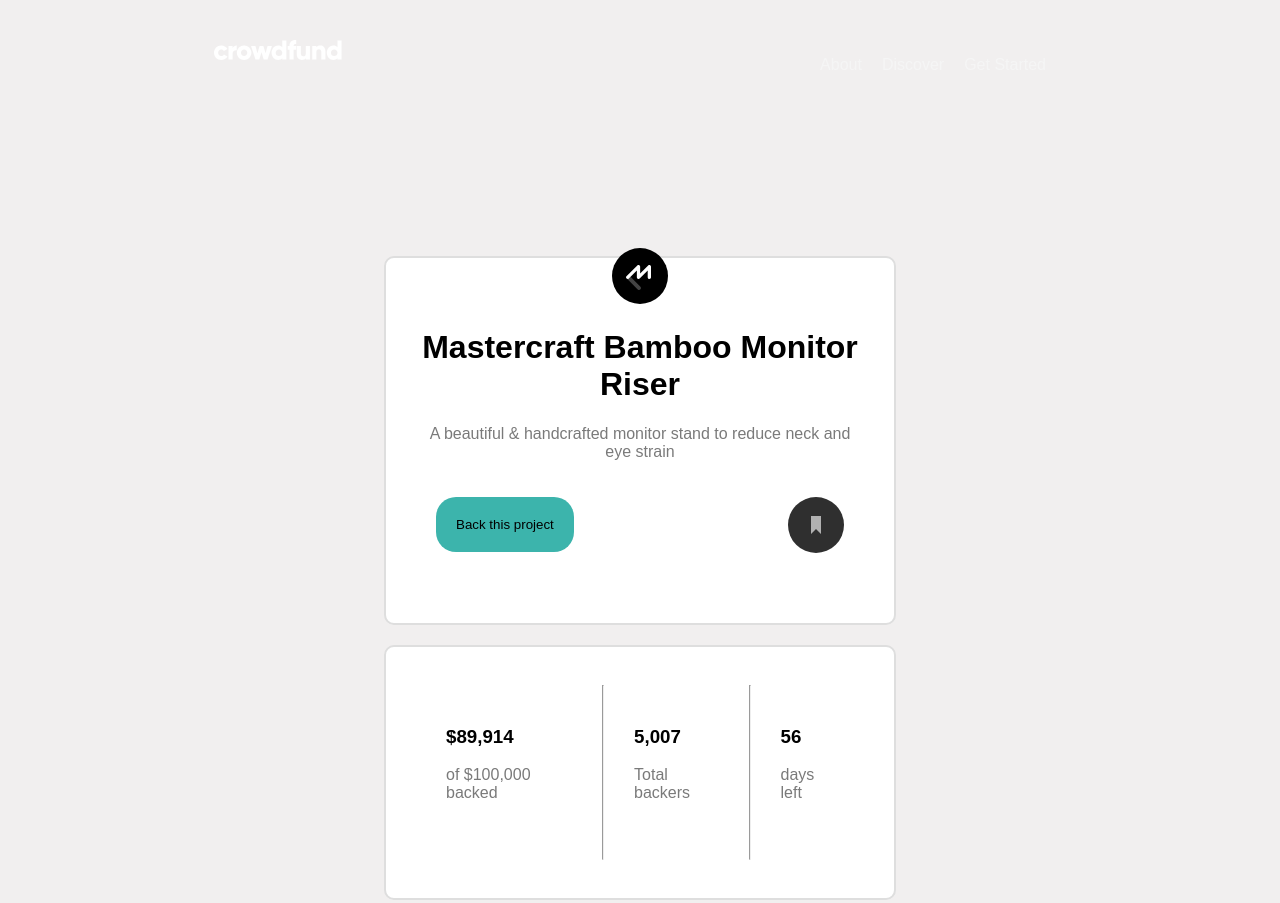
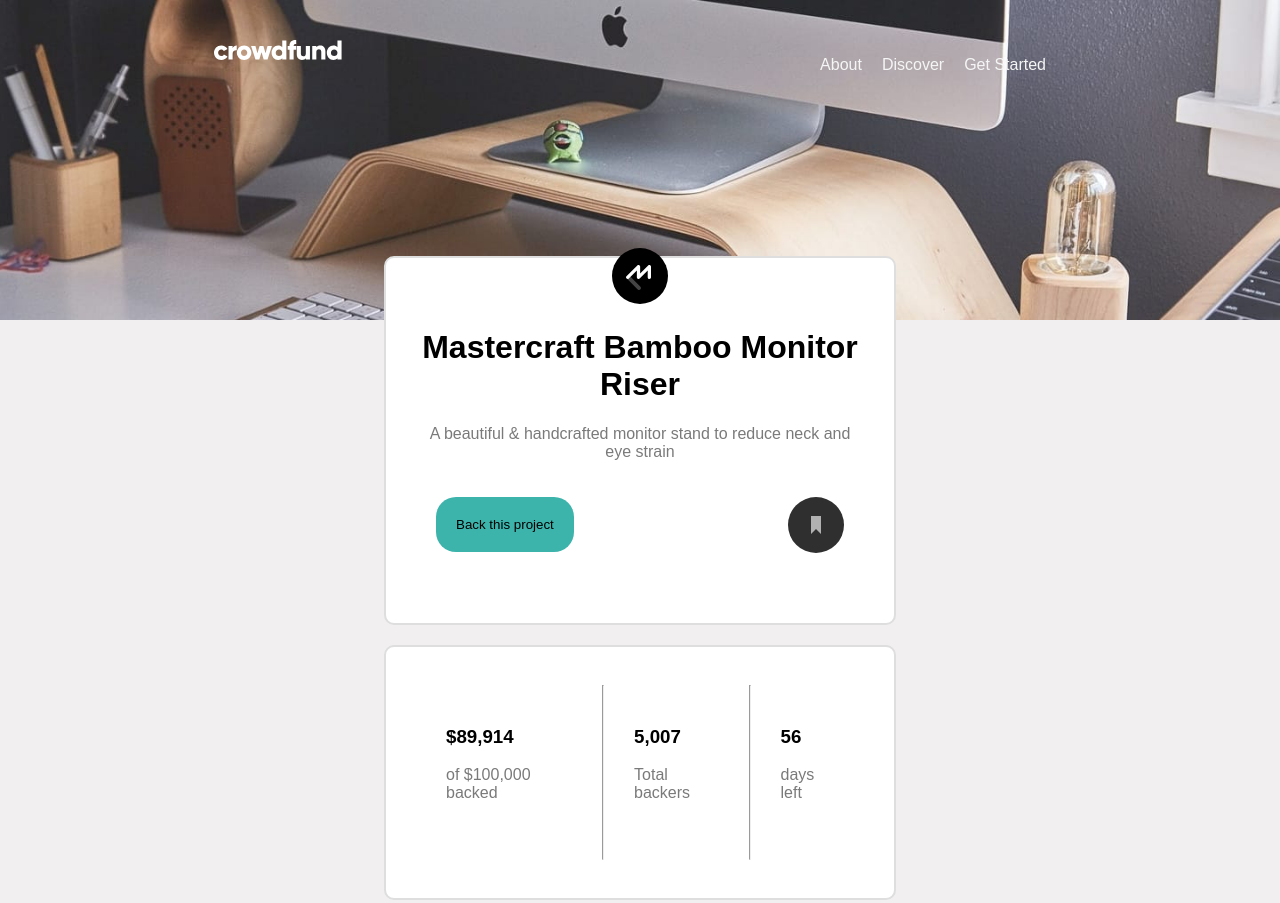
Before and after one commit to sandrakemboi/crowdfunding2, a plain HTML site: page index.html in a window 1280 px wide. Shown: the top 903 px of the page. Drawn offline with Linux system fonts and the light colour scheme; the site is published under a folder, as on GitHub Pages, so addresses that start at the root find nothing.

Commit message:
final image commit

```diff
--- a/crowdfunding.css
+++ b/crowdfunding.css
@@ -14,7 +14,7 @@ header{
     display: flex;
     height: 40vh;
     width: 100vw;
-    background-image: url(/crowdfunding-product-page-main/images/image-hero-desktop.jpg);
+    background-image: url(./crowdfunding-product-page-main/images/image-hero-desktop.jpg);
     background-size: cover;
     background-repeat: no-repeat;
 
```
